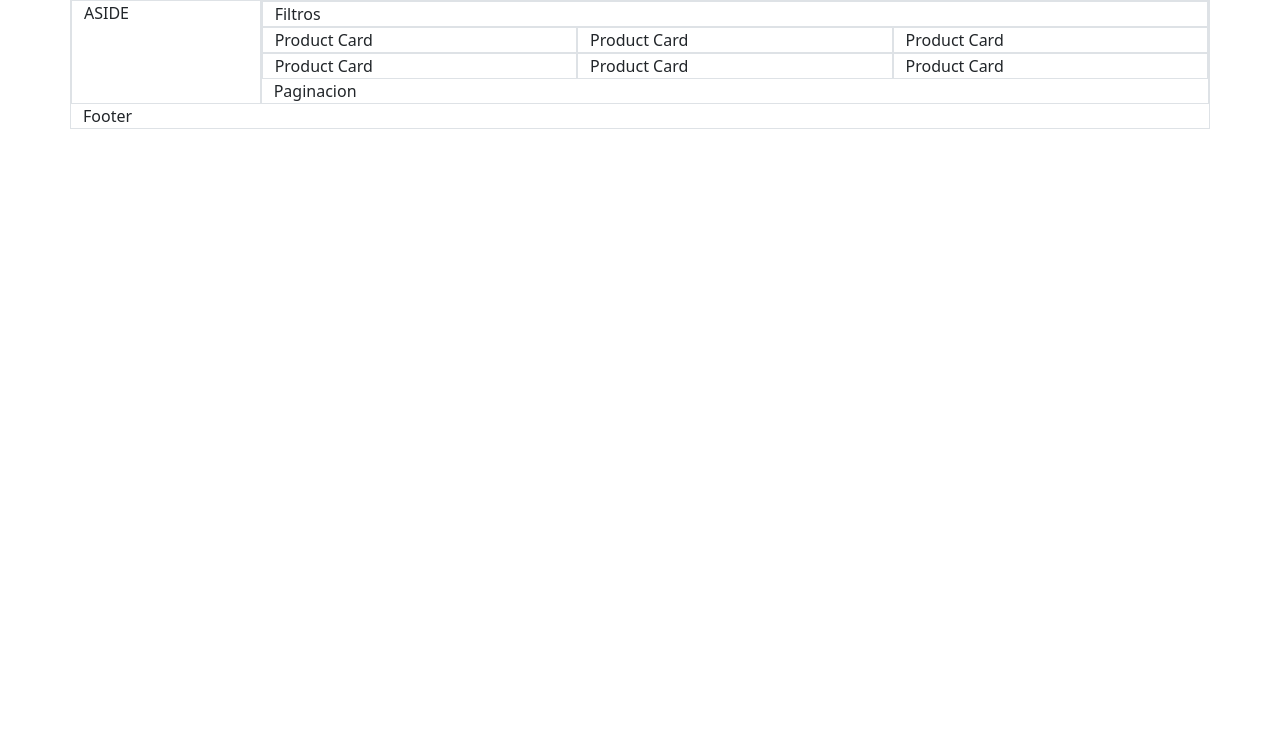
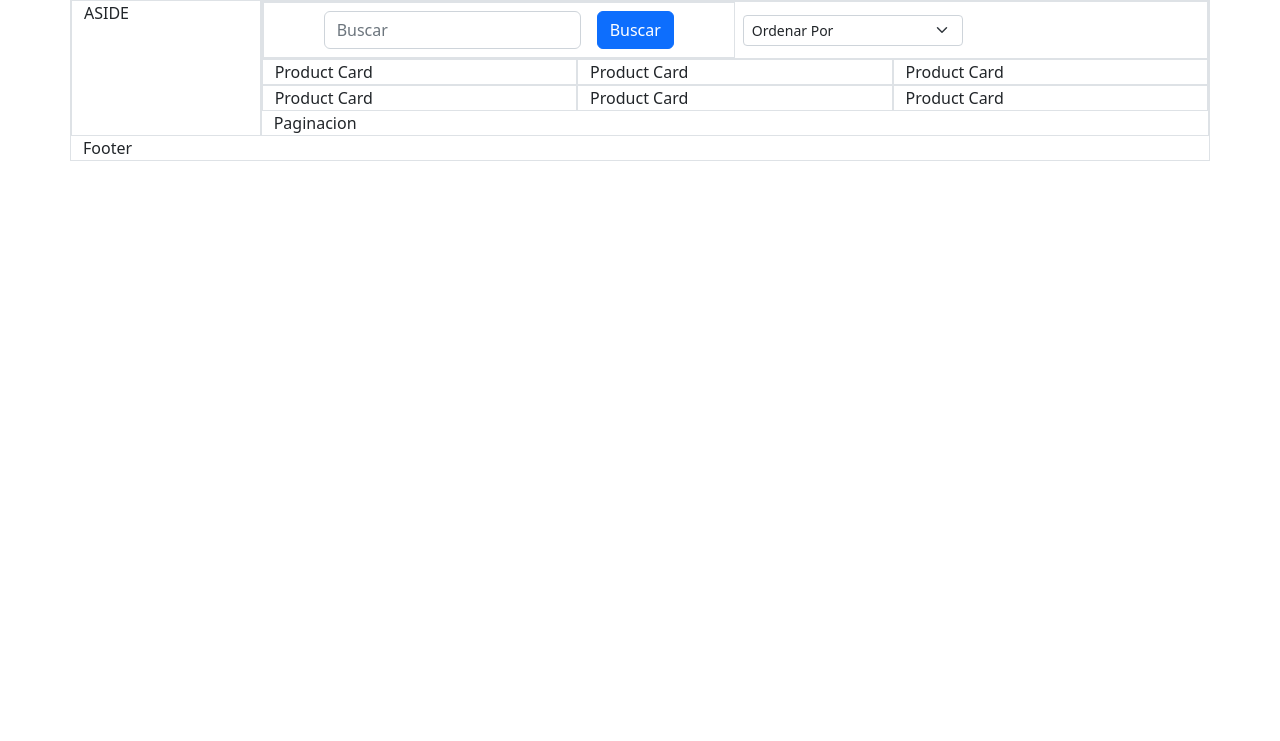
Before and after one commit to TeoLunas/desafio-bsale-frontend, a plain HTML site: page index.html in a window 1280 px wide. Shown: the part 59-800 px from the top of the page. Drawn offline with nearby package versions, Linux system fonts and the light colour scheme.

Commit message:
Se agrega buscador y filtrado de mayor a menor

```diff
--- a/index.html
+++ b/index.html
@@ -15,7 +15,7 @@
 
 <body>
 
-    <div class="container">
+    <div class="container d-flex">
         <main class="row border">
             <!-- Contenedor de barra de navegacion -->
             <header class="col-12 border">
@@ -53,7 +53,29 @@
                     <aside class="col-2 border">ASIDE</aside>
                     <section class="col-10 border">
                         <div class="row">
-                            <header class="col-12 border">Filtros</header>
+                            <header class="col-12 border">
+                                <div class="row">
+                                    <div class="col-6 border">
+                                        <form class="row g-3 d-flex align-items-center justify-content-center p-2">
+                                            <div class="col-auto">
+                                                <label for="searchProduct" class="visually-hidden">Password</label>
+                                                <input type="text" class="form-control" id="searchProduct" placeholder="Buscar">
+                                            </div>
+                                            <div class="col-auto">
+                                                <button type="submit" class="btn btn-primary">Buscar</button>
+                                            </div>
+                                        </form>
+                                    </div>
+                                    <div class="col-3 d-flex align-items-center justify-content-center p-2">
+                                        <select class="form-select form-select-sm" aria-label=".form-select-sm example">
+                                            <option selected>Ordenar Por</option>
+                                            <option value="1">Nombre A - Z</option>
+                                            <option value="2">Precio Menor a Mayor</option>
+                                            <option value="3">Precio Mayor a Menor</option>
+                                        </select>
+                                    </div>
+                                </div>
+                            </header>
                             <section class="col-12">
                                 <div class="row">
                                     <article class="col-4 border">Product Card</article>
```
